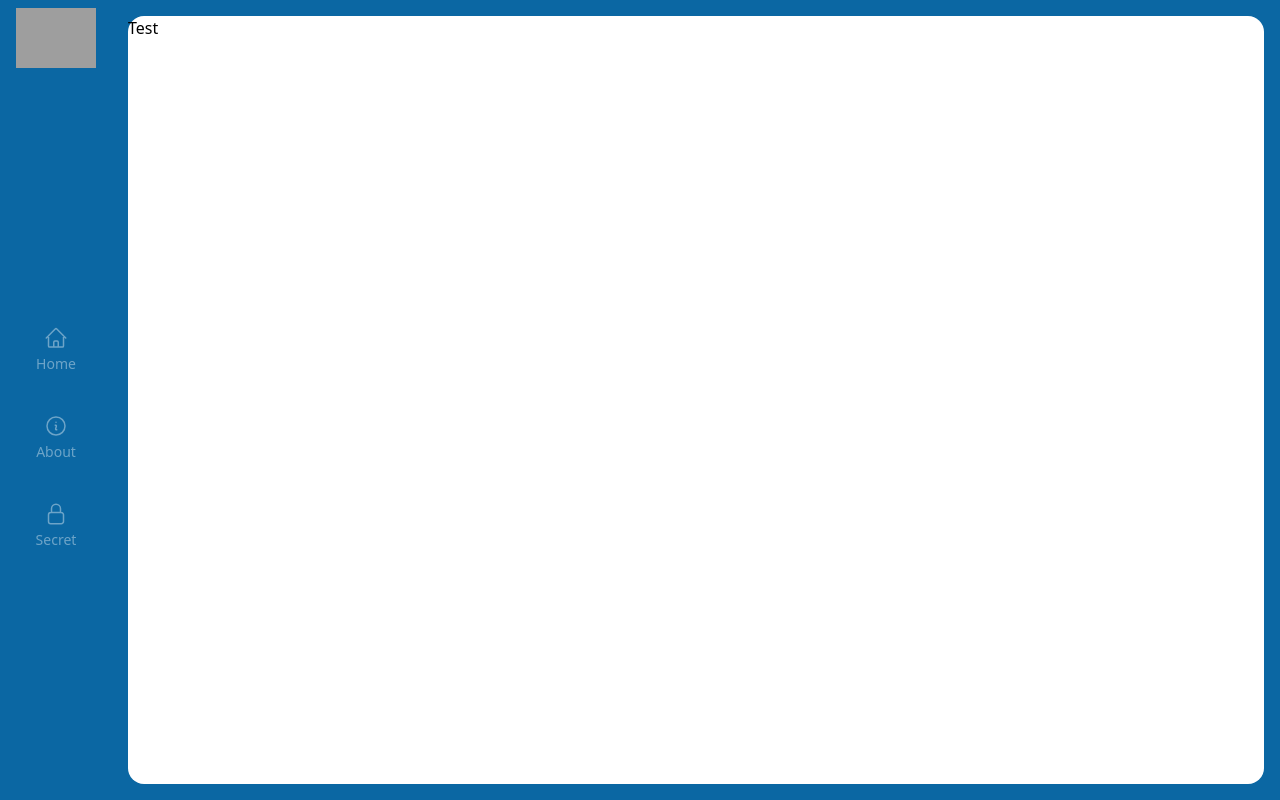
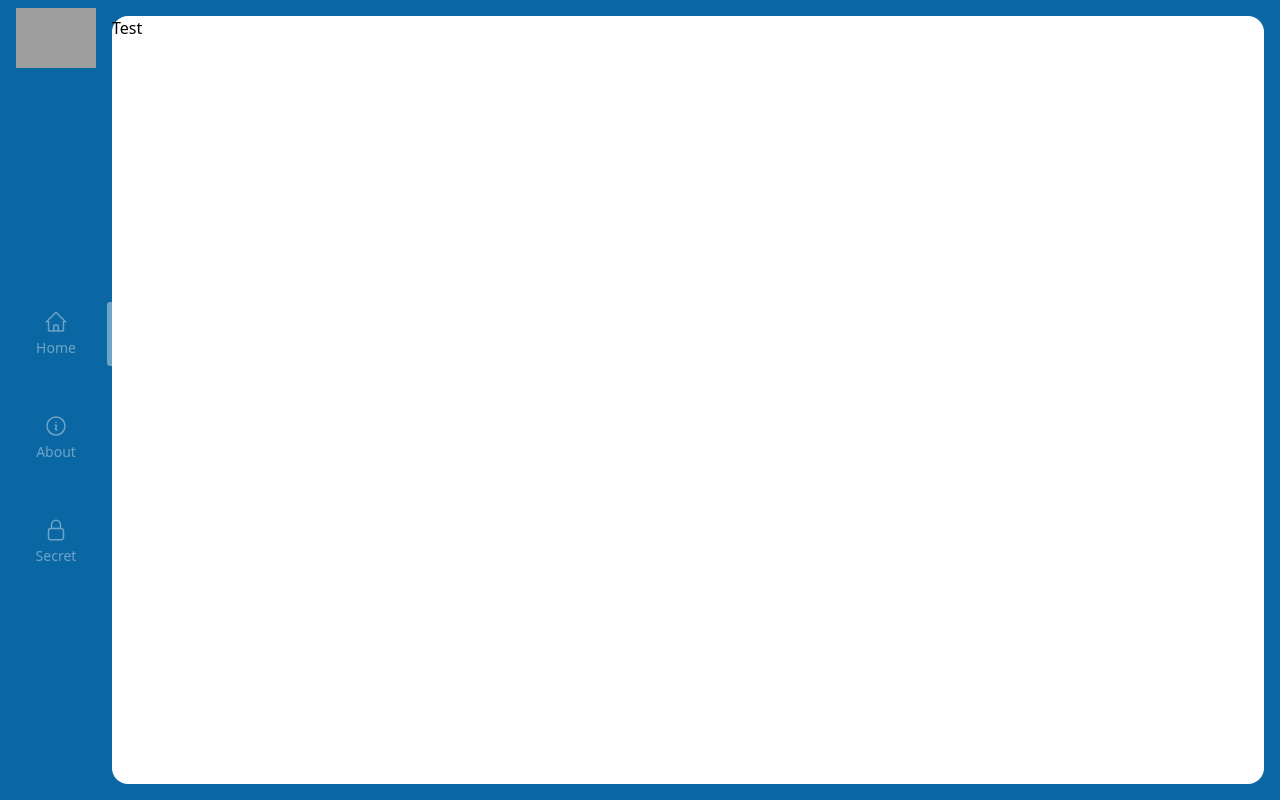
Before and after one commit to LaupWing/flexpedia, a Vue app: page / in a window 1280 px wide. Built offline with nearby package versions, Linux system fonts and the light colour scheme; grey boxes are pictures that could not be loaded.

Commit message:
looping link

```diff
--- a/src/App.vue
+++ b/src/App.vue
@@ -9,32 +9,18 @@
       </div>
       <nav class="flex flex-col my-auto gap-y-10 text-sm">
          <RouterLink
-            class="flex flex-col items-center gap-y-1 opacity-40"
+            class="flex flex-col items-center gap-y-1 opacity-40 relative py-2 justify-center"
             exact-active-class="opacity-100"
-            to="/"
+            v-for="(link, index) in links"
+            :key="index"
+            :to="link.href"
          >
-            <IconHome />
-            Home
-         </RouterLink>
-         <RouterLink
-            class="flex flex-col items-center gap-y-1 opacity-40"
-            exact-active-class="opacity-100"
-            to="/about"
-         >
-            <IconInfo />
-            About
-         </RouterLink>
-         <RouterLink
-            class="flex flex-col items-center gap-y-1 opacity-40"
-            exact-active-class="opacity-100"
-            to="/secret"
-         >
-            <IconLock />
-            Secret
+            <component :is="link.icon"/>
+            {{ link.text }}
          </RouterLink>
       </nav>
    </header>
-   <div class="flex-1 p-4 flex">
+   <div class="flex-1 p-4 pl-0 flex">
       <RouterView />
    </div>
 </template>
@@ -46,5 +32,37 @@ import IconHome from "./components/icons/IconHome.vue"
 import IconInfo from "./components/icons/IconInfo.vue"
 import IconLock from "./components/icons/IconLock.vue"
 
+const links:Array<{
+   href: string,
+   icon: any,
+   text: string
+}> = [
+   {
+      href: "/",
+      icon: IconHome,
+      text: "Home"
+   },
+   {
+      href: "/about",
+      icon: IconInfo,
+      text: "About"
+   },
+   {
+      href: "/secret",
+      icon: IconLock,
+      text: "Secret"
+   }
+]
+</script>
 
-</script>
+<style scoped>
+.router-link-active::after {
+   content: "";
+   width: 5px;
+   height: 100%;
+   background-color: white;
+   position: absolute;
+   right: 0;
+   border-radius: 3px 0 0 3px;
+}
+</style>
--- a/vite.config.ts
+++ b/vite.config.ts
@@ -1,16 +1,14 @@
-import { fileURLToPath, URL } from 'node:url'
+import { fileURLToPath, URL } from "node:url"
 
-import { defineConfig } from 'vite'
-import vue from '@vitejs/plugin-vue'
+import { defineConfig } from "vite"
+import vue from "@vitejs/plugin-vue"
 
 // https://vitejs.dev/config/
 export default defineConfig({
-  plugins: [
-    vue(),
-  ],
-  resolve: {
-    alias: {
-      '@': fileURLToPath(new URL('./src', import.meta.url))
-    }
-  }
+   plugins: [vue()],
+   resolve: {
+      alias: {
+         "@": fileURLToPath(new URL("./src", import.meta.url)),
+      },
+   },
 })
```
